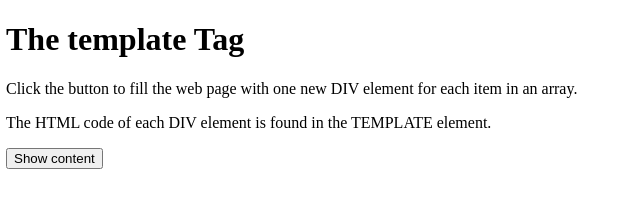
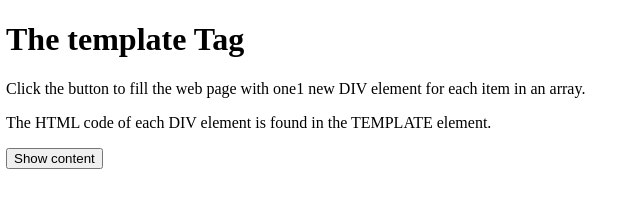
Before and after one commit to nirdeshk1988/webComponent, a plain HTML site: page template.html in a window 1280 px wide. Shown: the full height of the page, 2-642 px from the left. Drawn offline with Linux system fonts and the light colour scheme.

Commit message:
second commit

```diff
--- a/template.html
+++ b/template.html
@@ -13,7 +13,7 @@
 
 <h1>The template Tag</h1>
 
-<p>Click the button to fill the web page with one new DIV element for each item in an array.</p>
+<p>Click the button to fill the web page with one1 new DIV element for each item in an array.</p>
 
 <p>The HTML code of each DIV element is found in the TEMPLATE element.</p>
 
```
